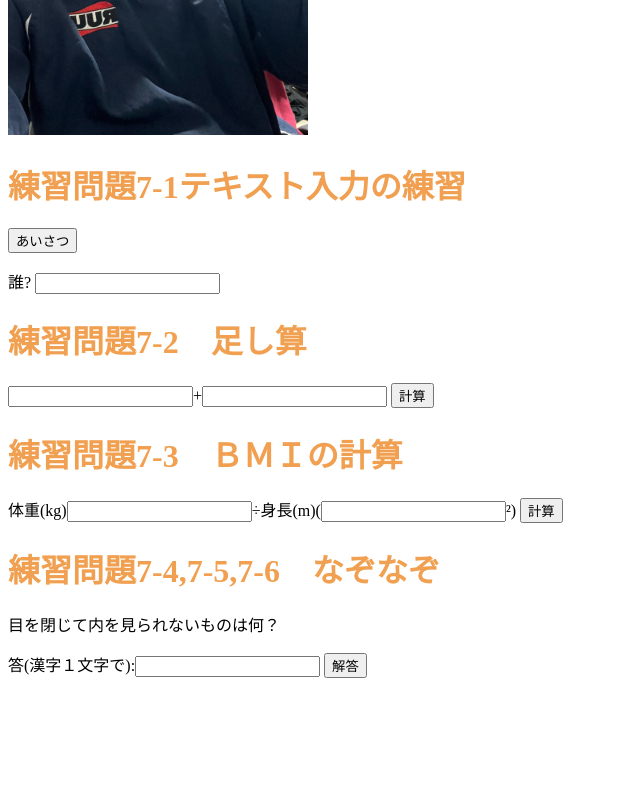
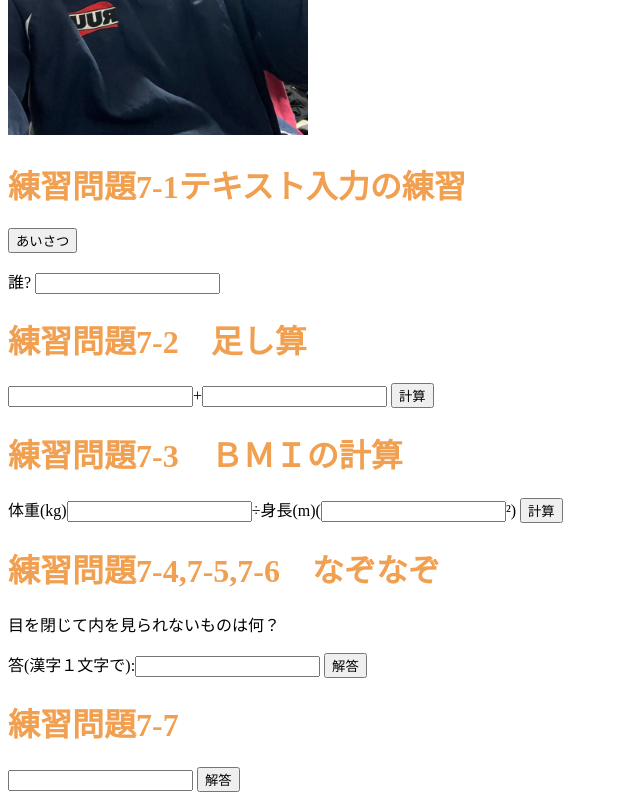
Before and after one commit to nagaitogo/akigakki-html, a plain HTML site: page index.html in a window 1280 px wide. Shown: the part 4207-5007 px from the top of the page, without its empty margins (0-640 px from the left). Before the commit the page ends 4901 px from the top, so only its background shows below. Drawn offline with Linux system fonts and the light colour scheme.

Commit message:
Update index.html

```diff
--- a/index.html
+++ b/index.html
@@ -23,7 +23,7 @@
     <script src="ex7-2.js"></script>
     <script src="ex7-3.js"></script>
     <script src="ex7-4.js"></script>
-    <script src="ex7-5.js"></script>
+    <script src="ex7-7.js"></script>
     <link rel="stylesheet" href="imagechange.css">
 </head>
   <body>
@@ -177,8 +177,9 @@ ondblclick="alert('Hello, Togo!');"
           <input type="button" value="解答" onclick="nazo();">
       </p>
 
-
-
+      <h1>練習問題7-7</h1>
+      <input type="text" id="answer77">
+      <input type="button" value="解答" onclick="nazo77();">
 
 
 
```
